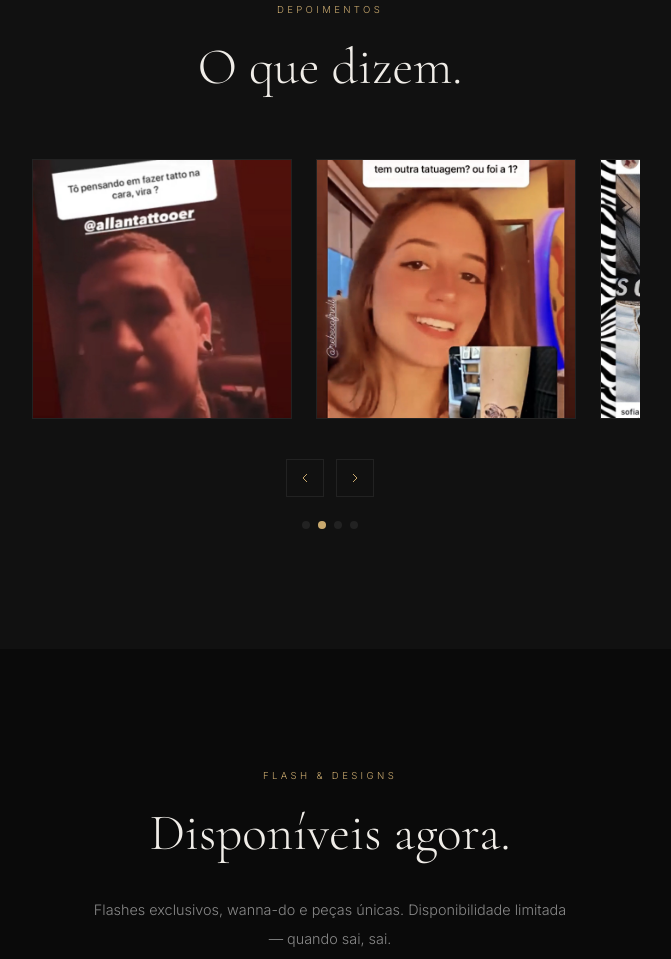
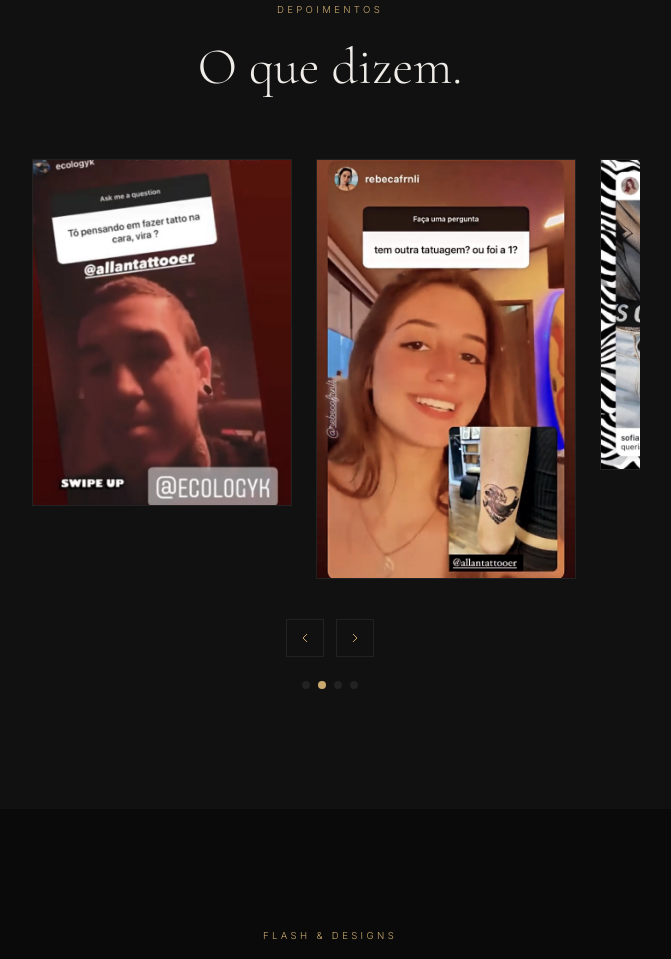
Before and after one commit to allanpercht/Perchtattoo, a plain HTML site: page index.html in a window 1280 px wide. Shown: the part 7351-8310 px from the top of the page, without its empty margins (310-981 px from the left). Drawn offline with nearby package versions, Linux system fonts and the light colour scheme.

Commit message:
Update index.html

```diff
--- a/index.html
+++ b/index.html
@@ -896,14 +896,11 @@ section { padding: 120px 60px; }
 .dep-slide {
   flex: 0 0 260px;
   width: 260px;
-  aspect-ratio: 1 / 1;
   margin: 0 12px;
 }
 .dep-slide img {
   width: 100%;
-  height: 100%;
-  aspect-ratio: 1 / 1;
-  object-fit: cover;
+  height: auto;
   border: 1px solid var(--border);
   display: block;
   filter: grayscale(15%);
```
